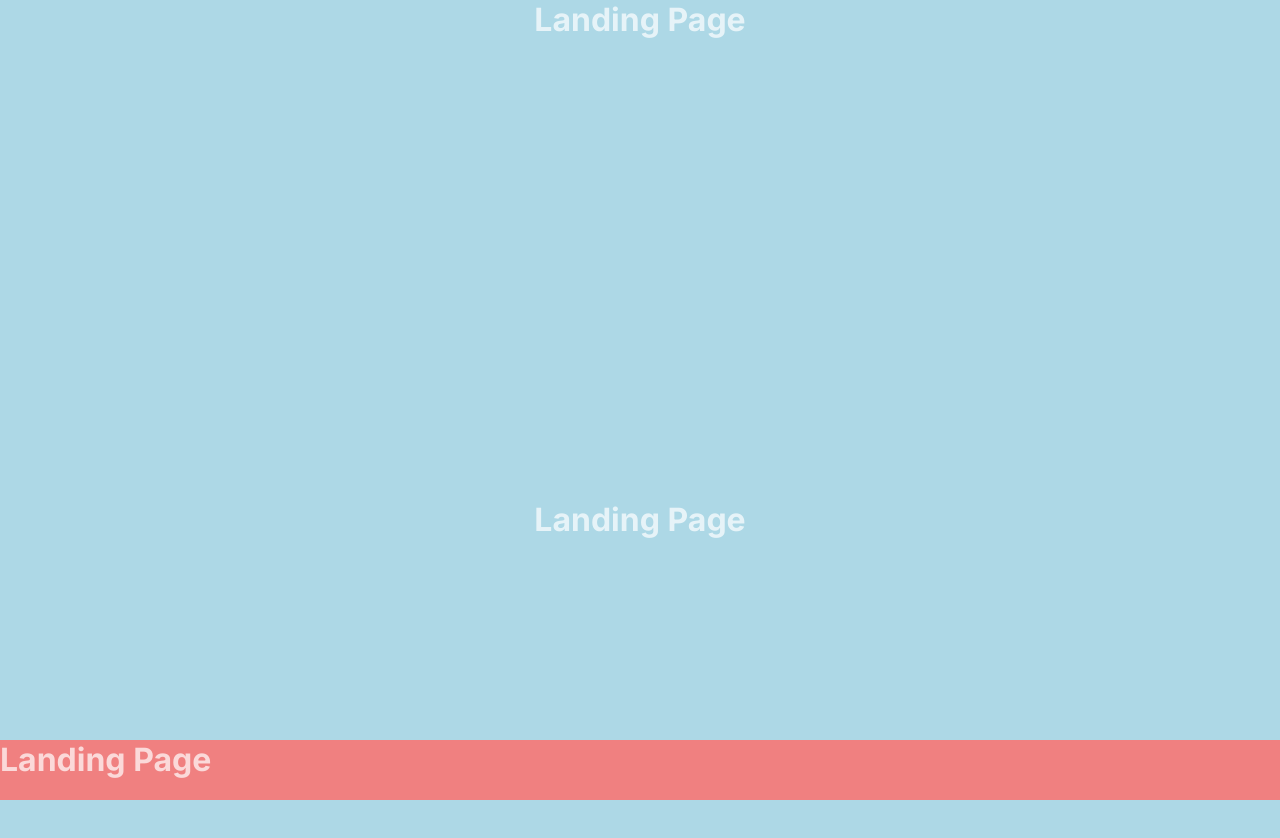
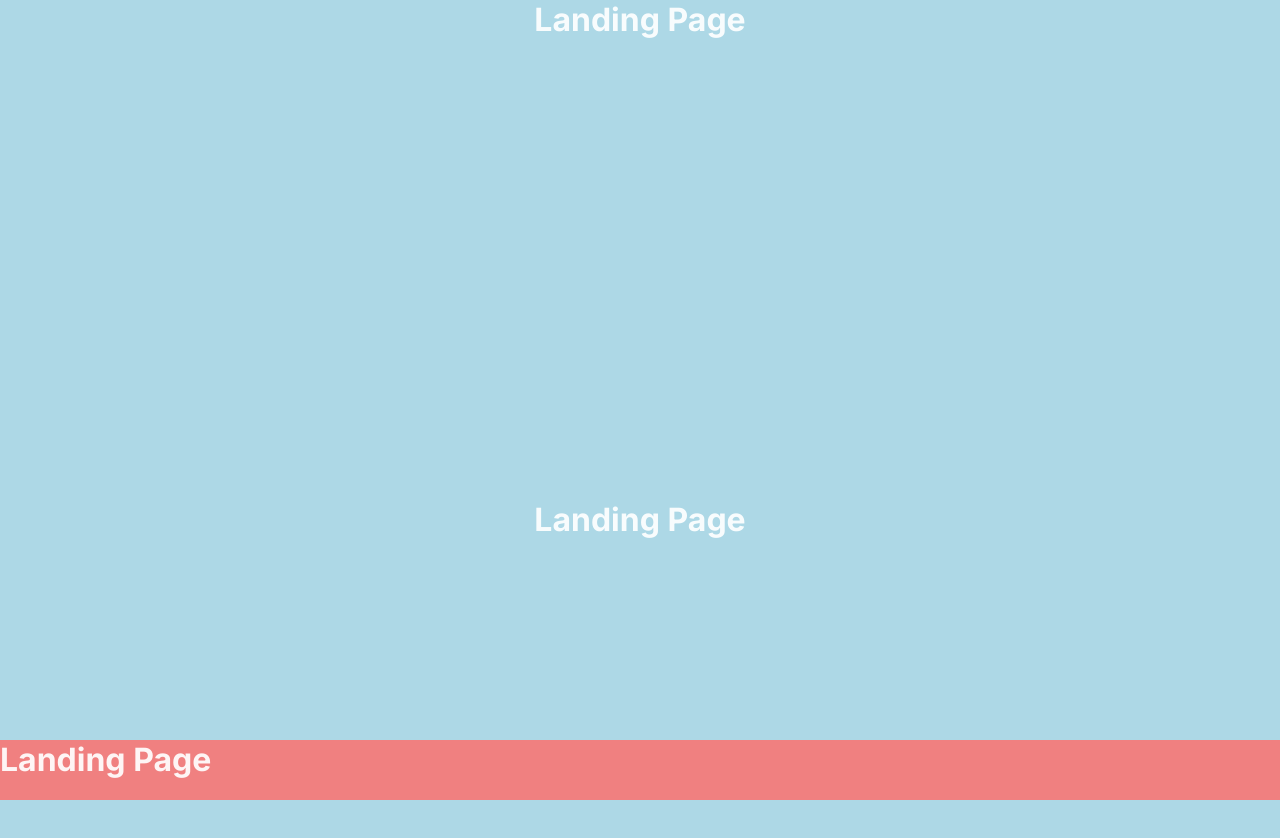
Before and after one commit to merovinjs/king-of-github, a Next.js app: page / in a window 1280 px wide. Shown: the top 838 px of the page. Built offline with nearby package versions, Linux system fonts and the light colour scheme.

Commit message:
fixed:nojeckyll file

```diff
--- a/next.config.mjs
+++ b/next.config.mjs
@@ -1,14 +1,28 @@
 /** @type {import('next').NextConfig} */
 const nextConfig = {
+  /**
+   * Enable static exports for the App Router.
+   *
+   * @see https://nextjs.org/docs/app/building-your-application/deploying/static-exports
+   */
   output: "export",
+
+  /**
+   * Set base path. This is the slug of your GitHub repository.
+   *
+   * @see https://nextjs.org/docs/app/api-reference/next-config-js/basePath
+   */
   basePath: "/nextjs-github-pages",
 
   /**
    * Disable server-based image optimization. Next.js does not support
    * dynamic features with static exports.
    *
-   *
+   * @see https://nextjs.org/docs/app/api-reference/components/image#unoptimized
    */
+  images: {
+    unoptimized: true,
+  },
 };
 
 export default nextConfig;
--- a/src/app/globals.css
+++ b/src/app/globals.css
@@ -7,7 +7,7 @@
 html,
 body {
   background-color: black;
-  color: #ffffffb2;
+  color: #ffffffea;
   max-width: 100vw;
   min-height: 100vh;
 }
```
